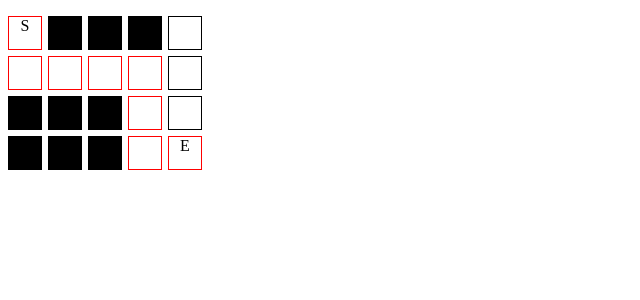
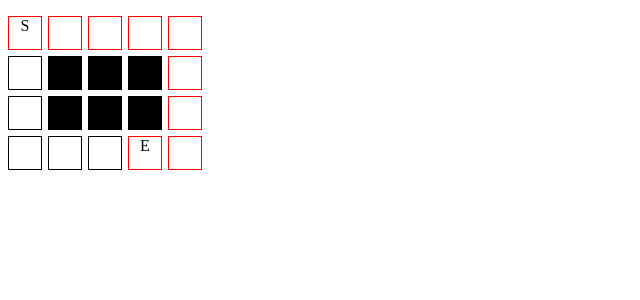
Before and after one commit to judgeou/maze, a Vue app: page / in a window 1280 px wide. Shown: the top 300 px of the page, without its empty margins (0-640 px from the left). Built offline with nearby package versions, Linux system fonts and the light colour scheme; the HTML template or start-up script is replaced by a standard one.

Commit message:
无法走最短路径

```diff
--- a/components/DivMatrix.vue
+++ b/components/DivMatrix.vue
@@ -25,16 +25,12 @@ export default {
   data () {
     return {
       start: [0, 0],
-      end: [3, 4],
+      end: [3, 3],
       matrix: [],
       paths: []
     }
   },
   methods: {
-    solve () {
-      const paths = solveMaze(m, [0, 0], [3, 4])
-      this.paths = paths
-    },
     isPath (x, y) {
       const p = this.paths.find(path => path[0] === x && path[1] === y)
       return p
@@ -42,10 +38,10 @@ export default {
   },
   created () {
     const m = this.matrix = [
+      [1, 1, 1, 1, 1],
       [1, 0, 0, 0, 1],
-      [1, 1, 1, 1, 1],
-      [0, 0, 0, 1, 1],
-      [0, 0, 0, 1, 1]
+      [1, 0, 0, 0, 1],
+      [1, 1, 1, 1, 1]
     ]
     const { start, end } = this
     this.paths = solveMaze(m, start, end)
--- a/lib/matrix.js
+++ b/lib/matrix.js
@@ -99,23 +99,20 @@ function solveMaze (matrix, start, end) {
 
   while (queue.length) {
     const node = queue.pop()
+    console.log(node)
     node.passed = true
 
-    node.nextNodes.forEach(n => {
+    for (let n of node.nextNodes) {
       if (n.passed === false) {
+        n.parent = node
+        queue.push(n)
         if (n === endNode) {
           console.log('solve!')
           return buildPaths(endNode)
         }
-        n.parent = node
-        queue.push(n)
       }
-    })
+    }
   }
-
-  return [
-    [0, 0], [1, 0], [1, 1], [1, 2], [1, 3], [2, 3], [3, 3], [3, 4]
-  ]
 }
 
 export {
```
Also changed, not shown: 1 other file (tests, documents, lock files or other folders).
